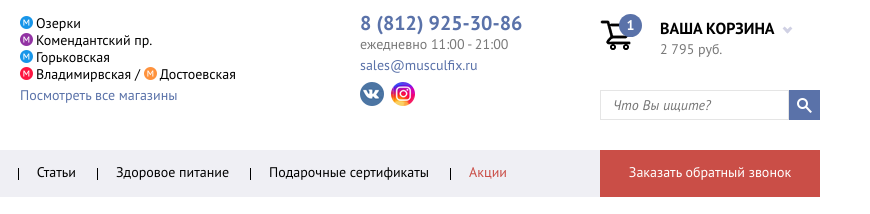
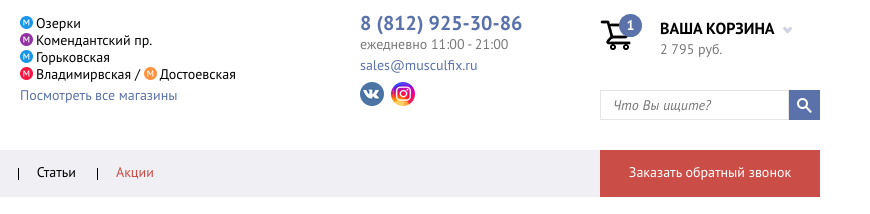
Before and after one commit to ILoyso/MusculFix, a website: page src/index.html in a window 1280 px wide. Shown: the top 214 px of the page, 410-1280 px from the left. Drawn offline with nearby package versions, Linux system fonts and the light colour scheme; files that its build step writes are made by us from their sources.

Commit message:
removed few menu items

```diff
--- a/src/index.html
+++ b/src/index.html
@@ -102,8 +102,8 @@
             <li class="main-nav__item"><a href="#" class="main-nav__link">Наши магазины</a></li>
             <li class="main-nav__item"><a href="#" class="main-nav__link">Оплата и доставка</a></li>
             <li class="main-nav__item"><a href="#" class="main-nav__link">Статьи</a></li>
-            <li class="main-nav__item"><a href="#" class="main-nav__link">Здоровое питание</a></li>
-            <li class="main-nav__item"><a href="#" class="main-nav__link">Подарочные сертификаты</a></li>
+            <!-- <li class="main-nav__item"><a href="#" class="main-nav__link">Здоровое питание</a></li> -->
+            <!-- <li class="main-nav__item"><a href="#" class="main-nav__link">Подарочные сертификаты</a></li> -->
             <li class="main-nav__item"><a href="#" class="main-nav__link main-nav__link--action">Акции</a></li>
           </ul>
           <div class="main-nav__button">
```
